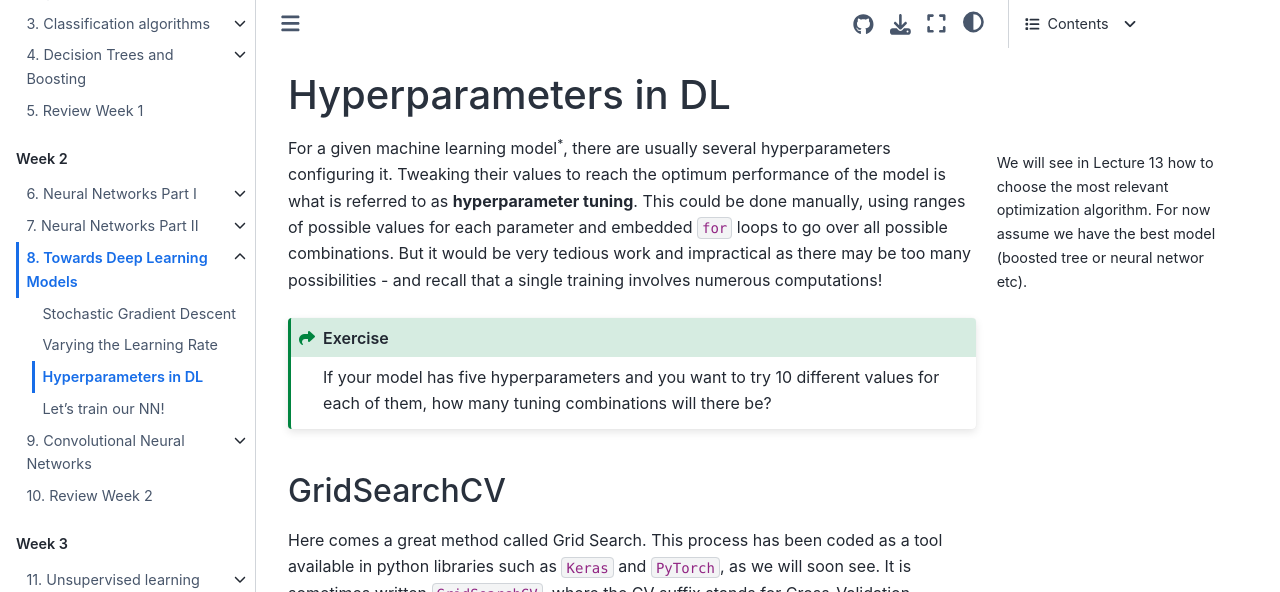
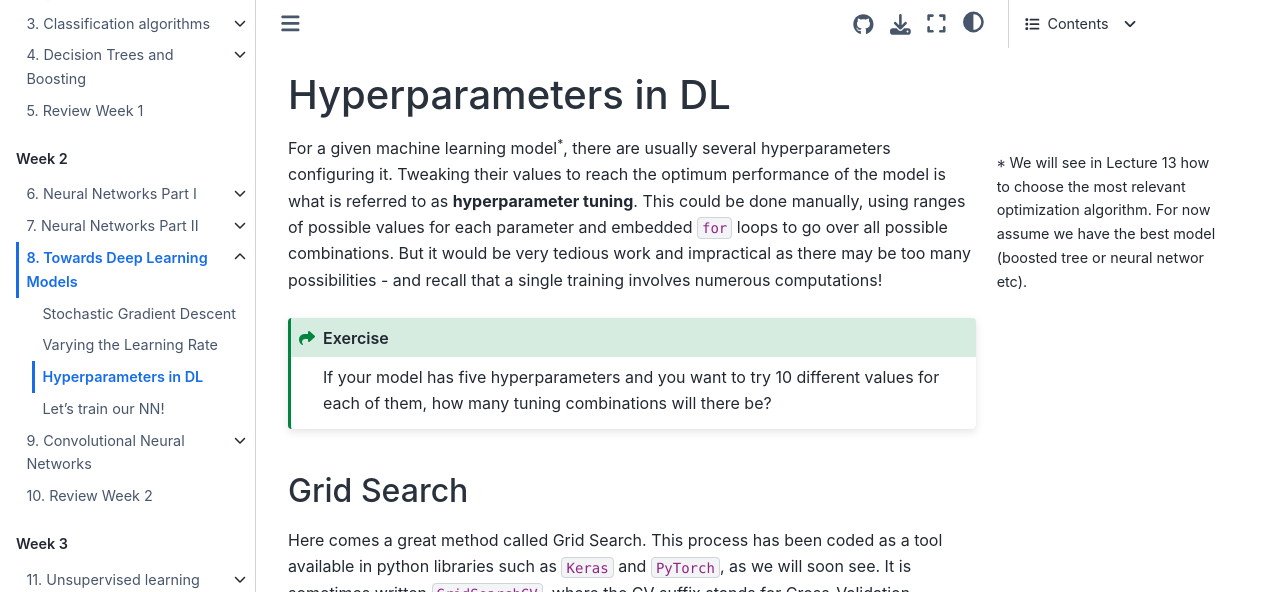
Before and after one commit to clairedavid/ml_in_hep, a Jupyter Book: the page built from week2/DL_paramHyper.md, in a window 1280 px wide and 1051 px high. Shown: the top 592 px of the window. Built offline with Jupyter Book 1.0.4 settings and Sphinx 7.4.7 and the Sphinx Book theme 1.1.4, drawn with Linux system fonts in a browser that asks for light colours; pages that are not in the unit, such as notebooks, are missing from menus.

`````diff
--- a/week2/DL_paramHyper.md
+++ b/week2/DL_paramHyper.md
@@ -1,6 +1,6 @@
 # Hyperparameters in DL
 ````{margin}
-* We will see in Lecture 13 how to choose the most relevant optimization algorithm. For now assume we have the best model (boosted tree or neural networ etc).
+$*$ We will see in Lecture 13 how to choose the most relevant optimization algorithm. For now assume we have the best model (boosted tree or neural networ etc).
 ````
 For a given machine learning model<sup>*</sup>, there are usually several hyperparameters configuring it. Tweaking their values to reach the optimum performance of the model is what is referred to as __hyperparameter tuning__. This could be done manually, using ranges of possible values for each parameter and embedded `for` loops to go over all possible combinations. But it would be very tedious work and impractical as there may be too many possibilities - and recall that a single training involves numerous computations!
 
@@ -9,7 +9,7 @@
 If your model has five hyperparameters and you want to try 10 different values for each of them, how many tuning combinations will there be?
 ```
 
-## GridSearchCV
+## Grid Search
 Here comes a great method called Grid Search. This process has been coded as a tool available in python libraries such as `Keras` and `PyTorch`, as we will soon see. It is sometimes written `GridSearchCV`, where the CV suffix stands for Cross-Validation.
 
 ````{prf:definition}
@@ -21,6 +21,10 @@
 
 
 
+
+
+
+
 ```{admonition} Learn More
 :class: seealso
 Yoshua Bengio, "Practical Recommendations for Gradient-Based Training of Deep Architectures" (2012) [arXiv:1206.5533](https://arxiv.org/abs/1206.5533)
`````
Also changed, not shown: week1/class_algs_biasV.md (+2 -2 lines), 2 other files.
